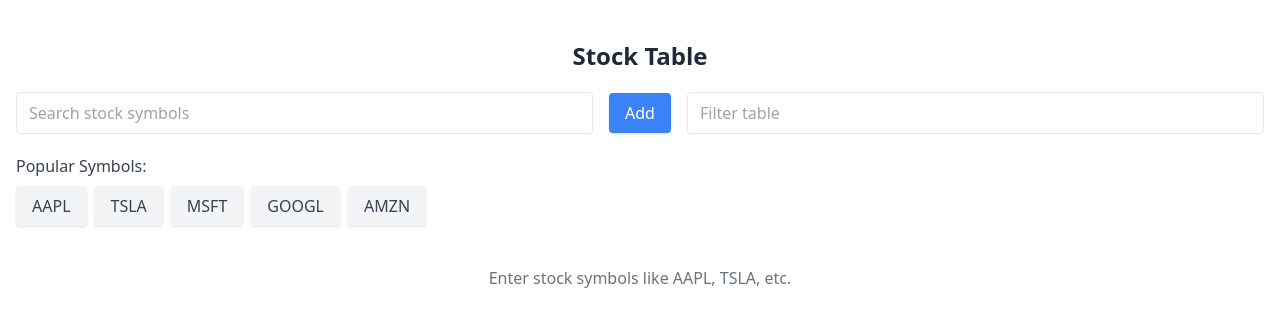
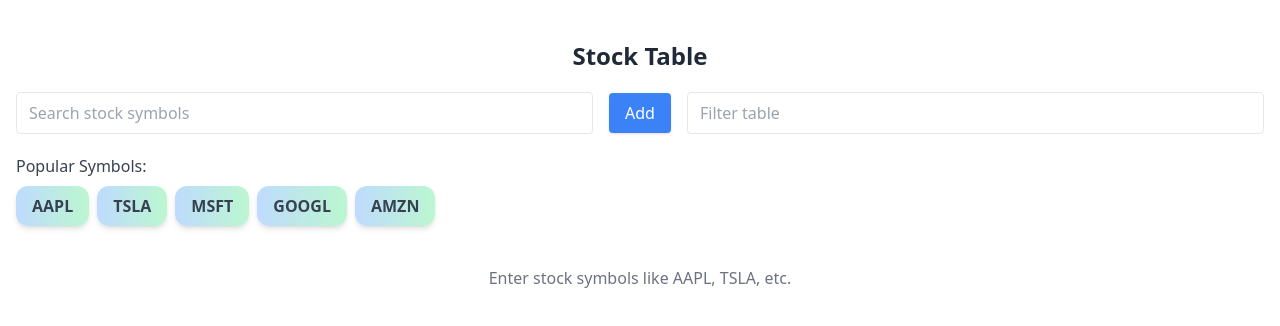
Before and after one commit to pooyagolchian/fundingpips-frontend-assessment, a Next.js app: page / in a window 1280 px wide. Shown: the top 326 px of the page. Built offline with nearby package versions, Linux system fonts and the light colour scheme.

Commit message:
✨💻 Refactor StockTable button styling
ℹ️ Subsystem: com.intellij.openapi.diff.impl.patch.CharsetEP

```diff
--- a/src/app/component/StockTable/index.tsx
+++ b/src/app/component/StockTable/index.tsx
@@ -160,7 +160,7 @@ const StockTable = () => {
 							type="button"
 							key={symbol}
 							onClick={() => handleAddStock(symbol)}
-							className="bg-gray-100 text-gray-700 px-4 py-2 rounded shadow hover:bg-gray-300 transition focus:outline-none focus:ring-2 focus:ring-blue-500"
+							className="font-bold bg-gradient-to-r from-blue-200 to-green-200 text-gray-700 px-4 py-2 rounded-xl shadow-md hover:from-blue-100 hover:to-green-100 transition focus:outline-none focus:ring-2 focus:ring-blue-300"
 						>
 							{symbol}
 						</button>
```
